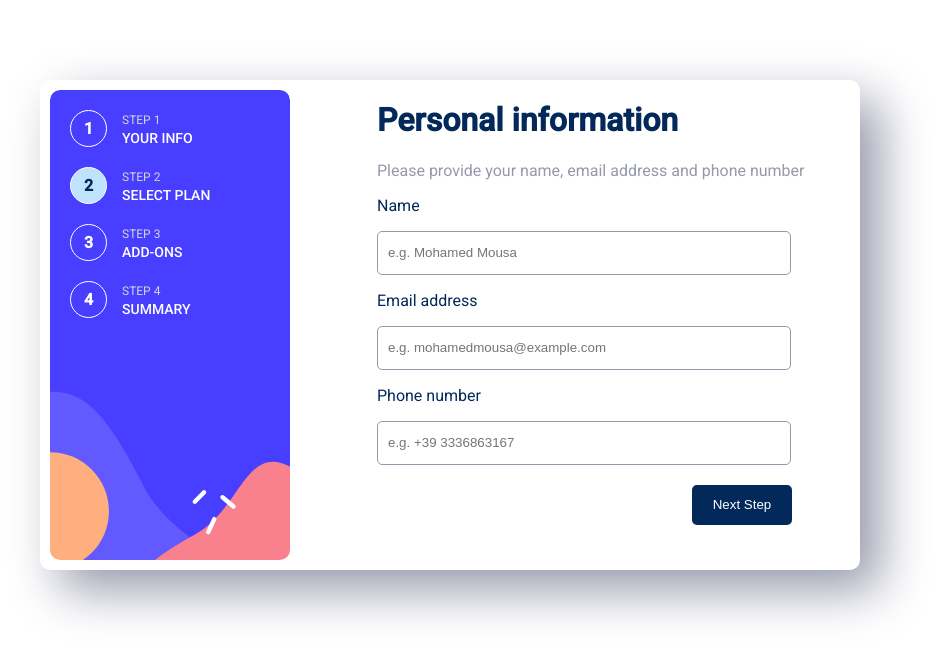
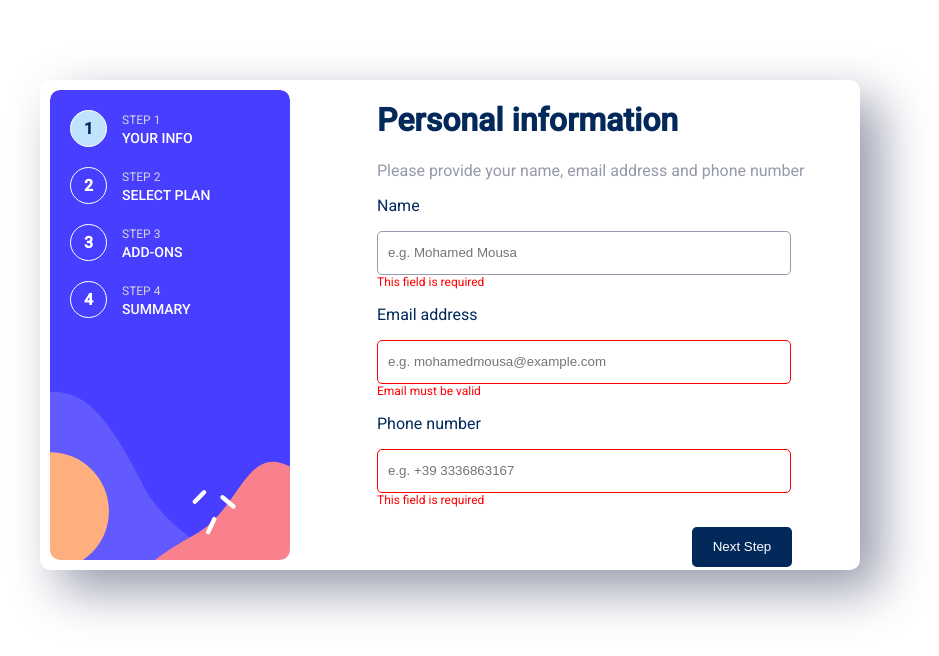
Before and after one commit to mohamedmousa77/multi-step-form, an Angular app in the folder multi-step-form/: page / in a window 1280 px wide. Both pictures are taken after a click on the button "Next Step". Shown: the top 656 px of the page, without its empty margins (216-1155 px from the left). Built offline with nearby package versions, Linux system fonts and the light colour scheme.

Commit message:
Adding some adjustments
Done with the third step of the project with Angular

```diff
--- a/multi-step-form/src/app/components/step1-personal-info/step1-personal-info.component.css
+++ b/multi-step-form/src/app/components/step1-personal-info/step1-personal-info.component.css
@@ -37,6 +37,15 @@
     width: 100px;
     margin-top: 20px;
     margin-left: 70%;
+    margin-bottom: 10px;
     border: none;
     cursor: pointer;
 }
+input.invalid {
+    border: 1px solid red;
+}
+
+.error {
+    color: red;
+    font-size: 12px;
+}
--- a/multi-step-form/src/app/components/step1-personal-info/step1-personal-info.component.html
+++ b/multi-step-form/src/app/components/step1-personal-info/step1-personal-info.component.html
@@ -2,19 +2,30 @@
 <div class="step-one-personal-info-container">
     <h1 class="session-title">Personal information</h1>
     <p class="session-desc">Please provide your name, email address and phone number</p>
-    <form action="" >
+    <form [formGroup]="personalForm">
         <div class="user-name-field">
             <p class="input-title">Name</p>
-            <input type="text" class="input-field" id="input-user-name" placeholder="e.g. Mohamed Mousa">
+            <input formControlName="name" type="text" class="input-field" id="input-user-name" placeholder="e.g. Mohamed Mousa">
+        </div>
+        <div *ngIf="name.touched" class="error">
+            This field is required
         </div>
         <div id="user-email">
             <p class="input-title">Email address</p>
-            <input type="email" class="input-field" id="input-user-email" placeholder="e.g. mohamedmousa@example.com">
+            <input formControlName="email" [class.invalid]="email.invalid && email.touched" type="email" class="input-field" id="input-user-email" placeholder="e.g. mohamedmousa@example.com">
+        </div>
+        <div *ngIf="email.invalid && email.touched" class="error">
+            Email must be valid
         </div>
         <div id="user-phone">
             <p class="input-title">Phone number</p>
-            <input type="tel" class="input-field"  id="input-user-phone" placeholder="e.g. +39 3336863167">
+            <input formControlName="phone" [class.invalid]="phone.invalid && phone.touched"  type="tel" class="input-field"  id="input-user-phone" placeholder="e.g. +39 3336863167">
+        </div>
+        <!-- Validation messages -->
+
+        <div *ngIf="phone.invalid && phone.touched" class="error">
+            This field is required
         </div>
     </form>
-    <input type="button" value="Next Step" class="next-step-btn">
+    <input type="button" (click)="onNext()" value="Next Step" class="next-step-btn">
 </div>
--- a/multi-step-form/src/app/components/step1-personal-info/step1-personal-info.component.ts
+++ b/multi-step-form/src/app/components/step1-personal-info/step1-personal-info.component.ts
@@ -1,11 +1,43 @@
 import { Component } from '@angular/core';
+import { FormBuilder, FormGroup, ReactiveFormsModule, Validators } from '@angular/forms';
+import { CommonModule } from '@angular/common';
 
 @Component({
   selector: 'app-step1-personal-info',
-  imports: [],
+  imports: [ReactiveFormsModule, CommonModule,],
   templateUrl: './step1-personal-info.component.html',
   styleUrl: './step1-personal-info.component.css'
 })
 export class Step1PersonalInfoComponent {
+  personalForm: FormGroup;
+
+  constructor (private fb: FormBuilder){
+    this.personalForm = this.fb.group({
+      name: ['', Validators.required],
+      email: ['', [Validators.required, Validators.email]],
+      phone: ['', Validators.required],
+    });
+  }
+
+  get email() {
+  return this.personalForm.get('email')!;
+}
+
+get phone() {
+  return this.personalForm.get('phone')!;
+}
+get name() {
+  return this.personalForm.get('name')!;
+}
+
+  onNext(){
+    if(this.personalForm.valid){
+      // Valid go to next step
+    }else {
+      this.personalForm.markAllAsTouched();
+    }
+  }
+
+
 
 }
--- a/multi-step-form/src/app/components/step3-add-ons/step3-add-ons.component.css
+++ b/multi-step-form/src/app/components/step3-add-ons/step3-add-ons.component.css
@@ -0,0 +1,71 @@
+.step-one-personal-info-container {
+    height: 440px;
+    width: 450px;
+    position: absolute;
+    top: 0;
+    left: 35%;
+    padding-left: 50px;
+    justify-content: center;
+    align-items: center;
+    text-align: start;
+    border-bottom-right-radius: 10px;
+    /* box-shadow: 20px 20px 50px hsl(231, 11%, 63%); */
+}
+.session-title {
+    color: hsl(213, 96%, 18%);
+}
+.session-desc {
+    color: hsl(231, 11%, 63%);
+}
+.next-step-btn {
+    background-color: hsl(213, 96%, 18%);
+    color: white;
+    font-weight: 500;
+    border-radius: 5px;
+    height: 40px;
+    width: 100px;
+    margin-top: 10%;
+    margin-left: 70%;
+    border: none;
+    cursor: pointer;
+}
+.wrapper-add-ons {
+    display: flex;
+    border: 1.5px solid hsl(231, 11%, 63%);
+    height: 70px;
+    width: 400px;
+    background-color: white;
+    border-radius: 10px;
+    justify-content: space-between;
+    align-items: center;
+    padding-inline: 10px;
+    margin-bottom: 10px;
+}
+.wrapper-add-ons:hover {
+    border: 1.5px solid  hsl(243, 100%, 62%);
+}
+.wrapper-add-ons.active {
+    border: 1.5px solid  hsl(243, 100%, 62%);
+    background-color: hsl(229, 24%, 87%)
+}
+.title {
+    color: hsl(213, 96%, 18%);
+    font-size: 16px;
+    font-weight: 500;
+    margin: 0;
+    margin-left: -15%;
+}
+.desc {
+    margin: 0;
+    margin-left: -15%;
+    color: hsl(231, 11%, 63%);
+}
+.checkbox-btn {
+    height: 20px;
+    width: 20px;
+}
+.price {
+    color:  hsl(243, 100%, 62%);
+    font-weight: 500;
+    margin-right: 5%;
+}
--- a/multi-step-form/src/app/components/step3-add-ons/step3-add-ons.component.html
+++ b/multi-step-form/src/app/components/step3-add-ons/step3-add-ons.component.html
@@ -1 +1,16 @@
-<p>step3-add-ons works!</p>
+<div class="step-one-personal-info-container">
+    <h1 class="session-title">Pick add-ons</h1>
+    <p class="session-desc">Add-ons help enhance your gaming experience</p>
+
+    <div class="wrapper-add-ons" *ngFor="let extra of addOns, let i = index">
+        <div class="add-btn">
+            <input type="checkbox" class="checkbox-btn" name="" id="">
+        </div>
+        <div class="wrapper-info">
+            <p class="title">Online service</p>
+            <p class="desc">Access to multiplayer games</p>
+        </div>
+        <div class="price">+$1/mo</div>
+    </div>
+    <input type="button" value="Next Step" class="next-step-btn">
+</div>
--- a/multi-step-form/src/app/components/step3-add-ons/step3-add-ons.component.ts
+++ b/multi-step-form/src/app/components/step3-add-ons/step3-add-ons.component.ts
@@ -1,11 +1,29 @@
 import { Component } from '@angular/core';
+import { CommonModule } from '@angular/common';
 
 @Component({
   selector: 'app-step3-add-ons',
-  imports: [],
+  imports: [CommonModule],
   templateUrl: './step3-add-ons.component.html',
   styleUrl: './step3-add-ons.component.css'
 })
 export class Step3AddOnsComponent {
+  addOns = [
+    {
+      'title':'Online services',
+      'desc':'Access to multiplayer games',
+      'price':'+$1/mo'
+    },
+    {
+      'title':'Larger storage',
+      'desc':'Extra 1TB to cloud save',
+      'price':'+$2/mo'
+    },
+    {
+      'title':'Customizable profile',
+      'desc':'Custome theme on your profile',
+      'price':'+$2/mo'
+    },
+  ];
 
 }
--- a/multi-step-form/src/app/components/stepper/stepper.component.html
+++ b/multi-step-form/src/app/components/stepper/stepper.component.html
@@ -3,7 +3,7 @@
 <div class="wrapper">
 <div class="stepper-container">
     <div class="step-wrapper" *ngFor="let step of steps; let i = index">
-        <div class="step-circle" [class.active]="i === 1">{{ i + 1 }}</div>
+        <div class="step-circle" [class.active]="i === 0">{{ i + 1 }}</div>
         <div class="step-labels">
             <p class="step-number">STEP {{ i + 1 }}</p>
             <p class="step-title">{{ step }}</p>
@@ -11,5 +11,6 @@
     </div>
     <app-step1-personal-info></app-step1-personal-info>
     <!-- <app-step2-select-plan></app-step2-select-plan> -->
+    <!-- <app-step3-add-ons></app-step3-add-ons> -->
 </div>
 </div>
--- a/multi-step-form/src/app/components/stepper/stepper.component.ts
+++ b/multi-step-form/src/app/components/stepper/stepper.component.ts
@@ -2,6 +2,7 @@ import { Component } from '@angular/core';
 import { CommonModule } from '@angular/common';
 import { Step1PersonalInfoComponent } from '../step1-personal-info/step1-personal-info.component';
 import { Step2SelectPlanComponent } from '../step2-select-plan/step2-select-plan.component';
+import { Step3AddOnsComponent } from '../step3-add-ons/step3-add-ons.component';
 @Component({
   selector: 'app-stepper',
   imports:
@@ -9,6 +10,7 @@ import { Step2SelectPlanComponent } from '../step2-select-plan/step2-select-plan
     CommonModule,
     Step1PersonalInfoComponent,
     Step2SelectPlanComponent,
+    Step3AddOnsComponent,
   ],
   templateUrl: './stepper.component.html',
   styleUrl: './stepper.component.css'
```
